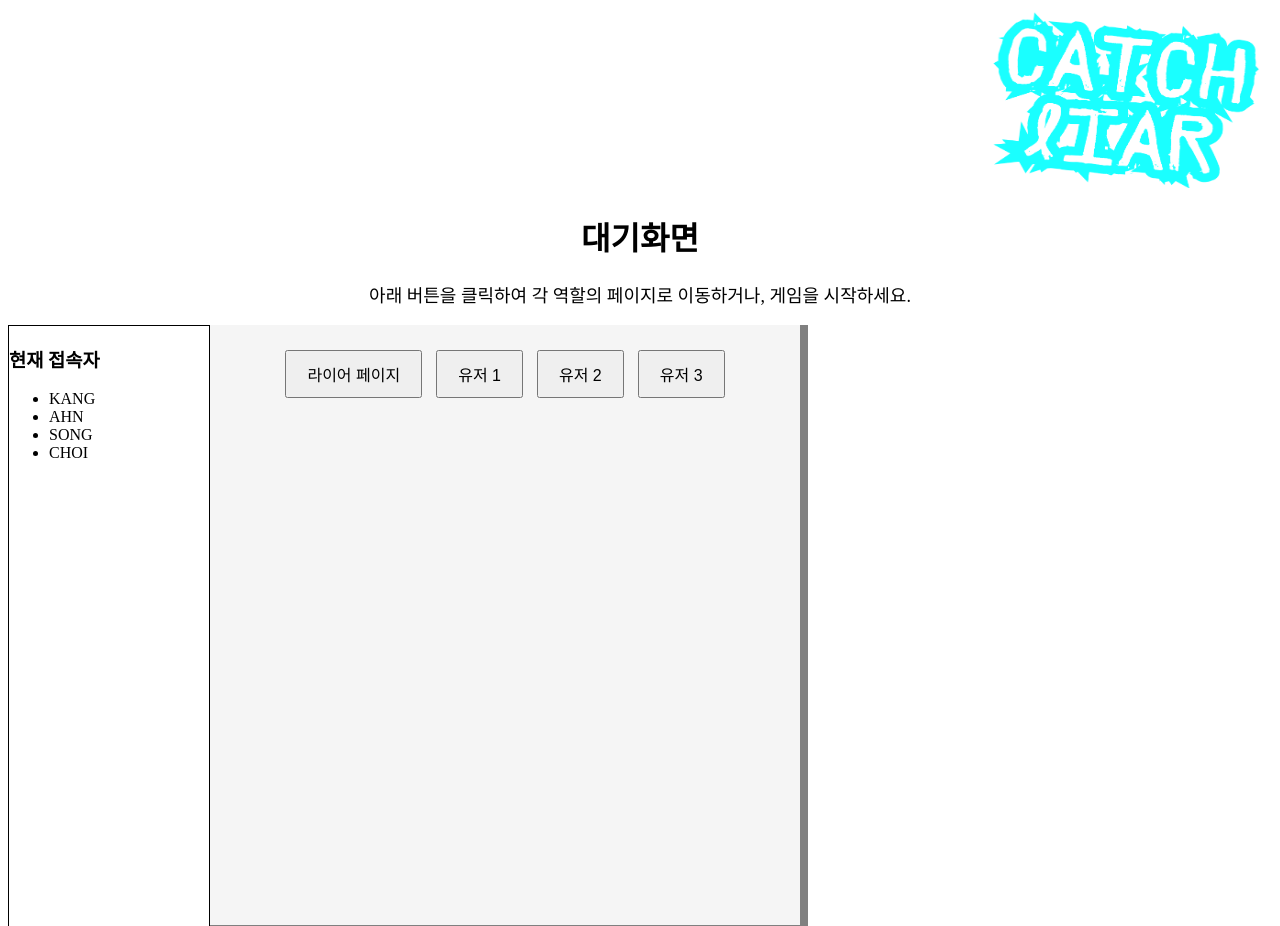
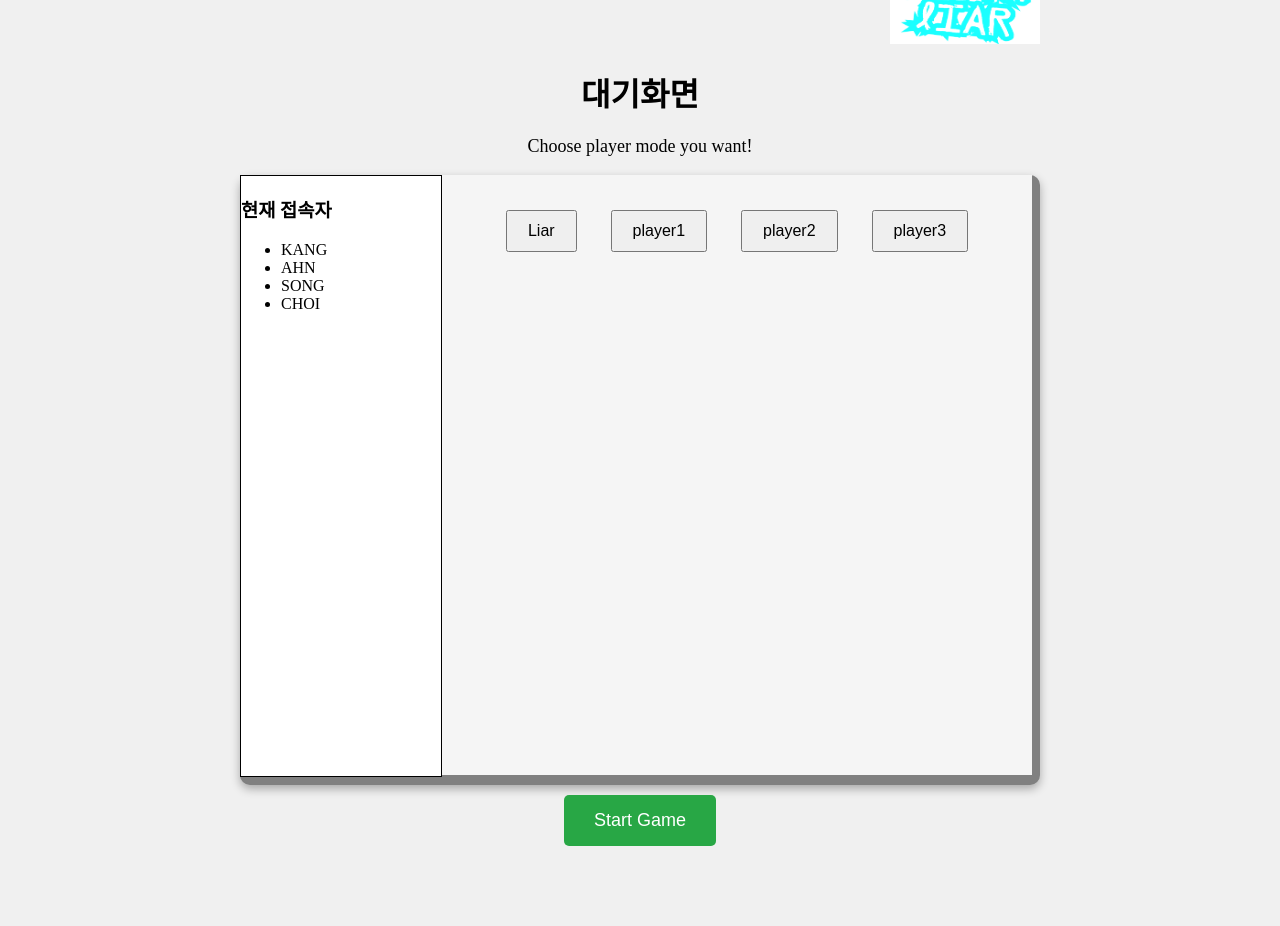
Before and after one commit to anseonghwan/KW_Open-Source_Project_team08, a website: page index.html in a window 1280 px wide. Shown: the top 926 px of the page. After the commit the page ends 846 px from the top, so only its background shows below. Drawn offline with Linux system fonts and the light colour scheme.

Commit message:
edit alignment

```diff
--- a/index.html
+++ b/index.html
@@ -7,10 +7,28 @@
   <title>Catch Liar - 대기 화면</title>
 
   <style>
+    body {
+      display: flex;
+      justify-content: center;
+      /* 가로 중앙 정렬 */
+      align-items: center;
+      /* 세로 중앙 정렬 */
+      height: 100vh;
+      /* 화면 높이를 100% 사용 */
+      margin: 0;
+      /* 기본 마진 제거 */
+      background-color: #f0f0f0;
+      /* 배경색 설정 */
+    }
+
     #full {
       width: 800px;
       height: 610px;
       background-color: grey;
+      box-shadow: 0 4px 10px rgba(0, 0, 0, 0.3);
+      /* 그림자 추가 */
+      border-radius: 10px;
+      /* 모서리 둥글게 */
     }
 
     #screen_left {
@@ -28,18 +46,24 @@
       background-color: whitesmoke;
       float: left;
     }
+
+    .role-button {
+      padding: 10px 20px;
+      font-size: 16px;
+      margin: 15px;
+      /* 버튼 간 간격 설정 */
+    }
   </style>
 </head>
 
 <body>
+  <div>
     <div style="text-align: right">
-    <img class="logo" src="./images/CATCHLIAR_logo.png" alt="CATCHLIAR logo" width="300px" height="180px" />
+      <img class="logo" src="./images/CATCHLIAR_logo.png" alt="CATCHLIAR logo" width="150px" height="90px" />
     </div>
     <h1 style="text-align: center">대기화면</h1>
-  <p style="text-align: center; font-size: 18px">
-    아래 버튼을 클릭하여 각 역할의 페이지로 이동하거나, 게임을 시작하세요.
-  </p>
-  <!-- Full screen-->
+    <p style="text-align: center; font-size: 18px">Choose player mode you want!</p>
+    <!-- Full screen -->
     <div id="full">
       <!-- 접속자 화면 -->
       <div id="screen_left">
@@ -55,23 +79,15 @@
       <div id="screen_right">
         <!-- 기존 역할별 이동 버튼 -->
         <div style="text-align: center; margin-top: 20px">
-        <button onclick="location.href='liar.html'" style="padding: 10px 20px; font-size: 16px; margin: 5px">
-          라이어 페이지
-        </button>
-        <button onclick="location.href='user1.html'" style="padding: 10px 20px; font-size: 16px; margin: 5px">
-          유저 1
-        </button>
-        <button onclick="location.href='user2.html'" style="padding: 10px 20px; font-size: 16px; margin: 5px">
-          유저 2
-        </button>
-        <button onclick="location.href='user3.html'" style="padding: 10px 20px; font-size: 16px; margin: 5px">
-          유저 3
-        </button>
+          <button onclick="location.href='liar.html'" class="role-button">Liar</button>
+          <button onclick="location.href='user1.html'" class="role-button">player1</button>
+          <button onclick="location.href='user2.html'" class="role-button">player2</button>
+          <button onclick="location.href='user3.html'" class="role-button">player3</button>
         </div>
       </div>
     </div>
     <!-- 게임 시작 버튼 -->
-  <div style="text-align: center; margin-top: 30px">
+    <div style="text-align: center; margin-top: 10px">
       <button onclick="startGame()" style="
             padding: 15px 30px;
             font-size: 18px;
@@ -84,12 +100,10 @@
         Start Game
       </button>
     </div>
+  </div>
 
   <script>
-
-
     function startGame() {
-
       // 단어 배열 정의
       const words = ['사자', '호랑이', '사슴', '코끼리'];
 
```
Lines whose indentation alone changed are shown as unchanged.
